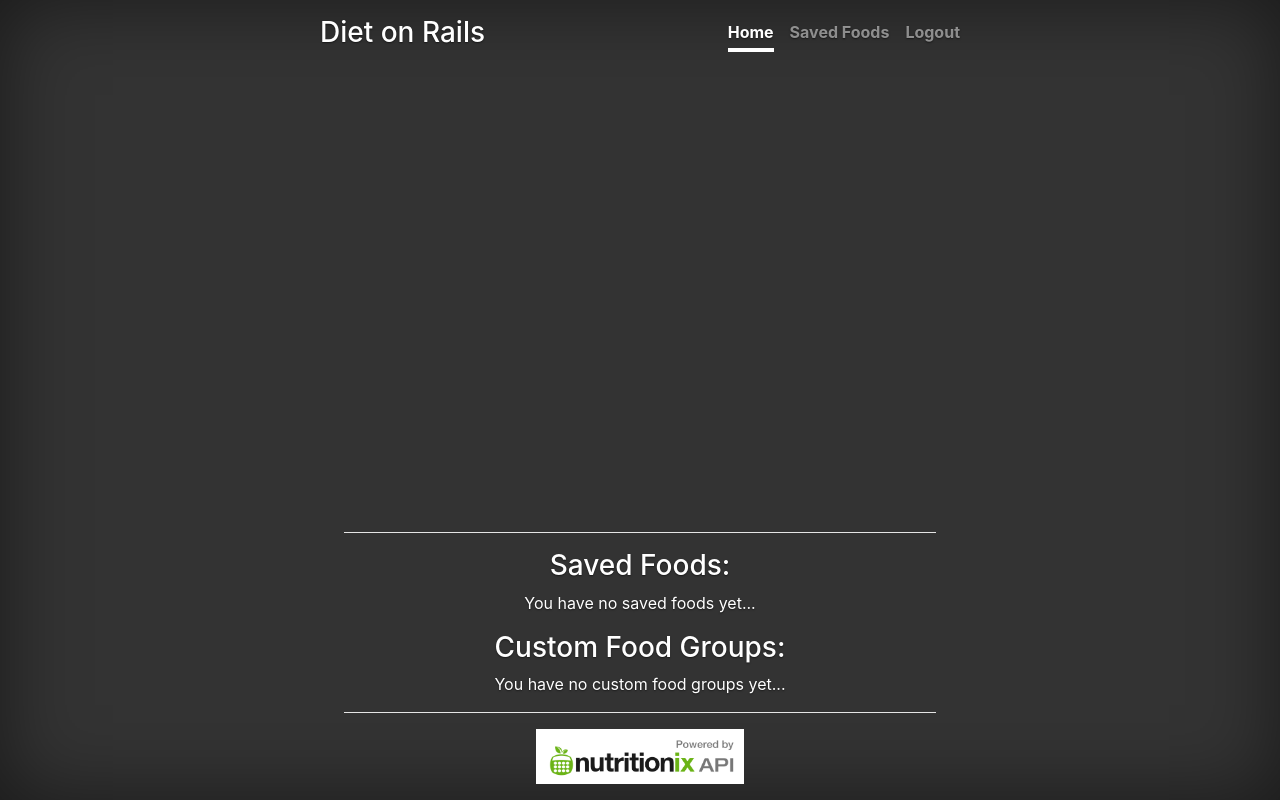
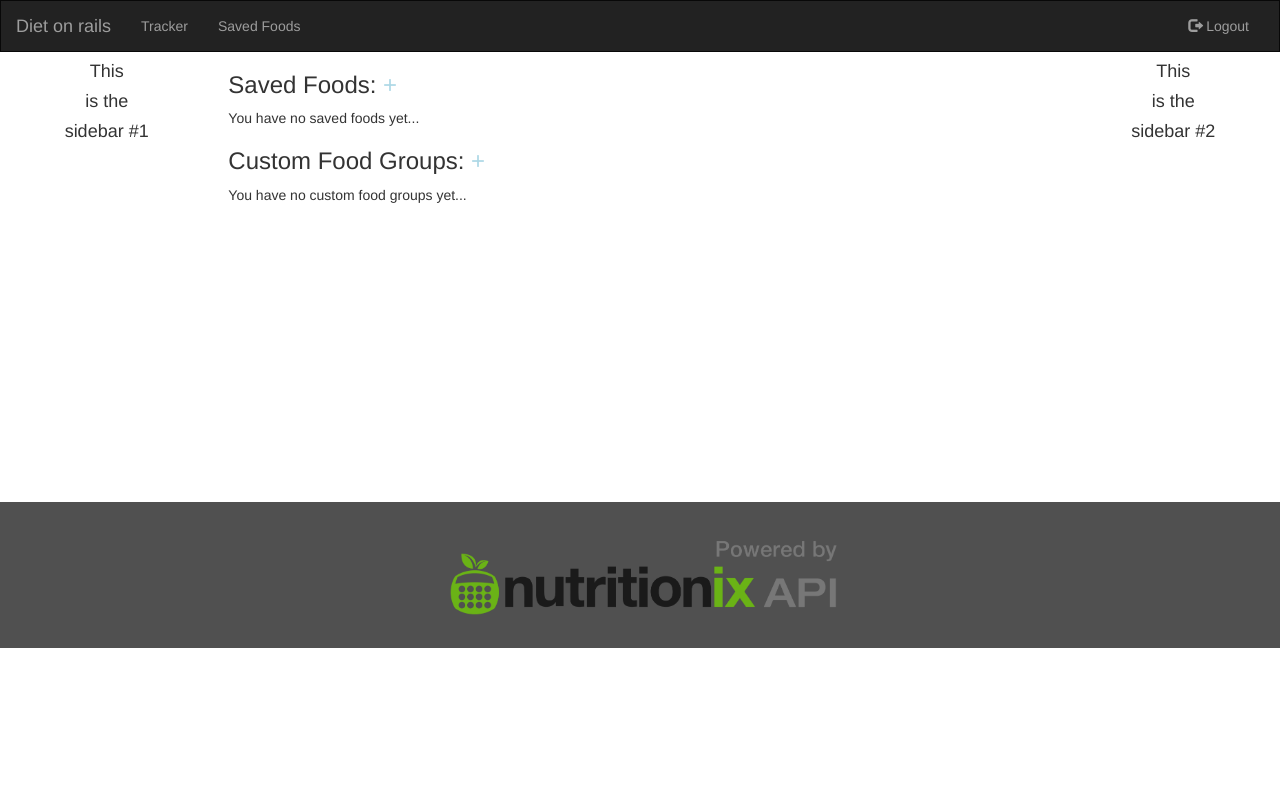
Before and after one commit to Elijah-Piper/Diet-on-Rails, a Django app: page /savedfoods/ in a window 1280 px wide. Run offline with Django 3.2, Linux system fonts and the light colour scheme; the visitor is signed in with stand-in values (Sample User, id 1); data that the repository does not hold is empty; some libraries are stand-ins or nearby versions.

Commit message:
Changed Bootstrap template

```diff
--- a/DietOnRails/templates/registration/login.html
+++ b/DietOnRails/templates/registration/login.html
@@ -14,7 +14,7 @@
 		{% endif %}
 	{% endif %}
 
-	<h3>Login<h3>
+	<p>Enter Username and Password</p>
 
 	<form method="post" action="{% url 'login' %}">
 		{% csrf_token %}
--- a/DietOnRails/tracker/static/base.css
+++ /dev/null
@@ -1,106 +0,0 @@
-/*
- * Globals
- */
-
-/* Links */
-a,
-a:focus,
-a:hover {
-  color: #fff;
-}
-
-/* Custom default button */
-.btn-secondary,
-.btn-secondary:hover,
-.btn-secondary:focus {
-  color: #333;
-  text-shadow: none; /* Prevent inheritance from `body` */
-  background-color: #fff;
-  border: .05rem solid #fff;
-}
-
-
-/*
- * Base structure
- */
-
-html,
-body {
-  height: 100%;
-  background-color: #333;
-}
-
-body {
-  display: -ms-flexbox;
-  display: flex;
-  color: #fff;
-  text-shadow: 0 .05rem .1rem rgba(0, 0, 0, .5);
-  box-shadow: inset 0 0 5rem rgba(0, 0, 0, .5);
-}
-
-.cover-container {
-  max-width: 42em;
-}
-
-
-/*
- * Header
- */
-.masthead {
-  margin-bottom: 2rem;
-}
-
-.masthead-brand {
-  margin-bottom: 0;
-}
-
-.nav-masthead .nav-link {
-  padding: .25rem 0;
-  font-weight: 700;
-  color: rgba(255, 255, 255, .5);
-  background-color: transparent;
-  border-bottom: .25rem solid transparent;
-}
-
-.nav-masthead .nav-link:hover,
-.nav-masthead .nav-link:focus {
-  border-bottom-color: rgba(255, 255, 255, .25);
-}
-
-.nav-masthead .nav-link + .nav-link {
-  margin-left: 1rem;
-}
-
-.nav-masthead .active {
-  color: #fff;
-  border-bottom-color: #fff;
-}
-
-@media (min-width: 48em) {
-  .masthead-brand {
-    float: left;
-  }
-  .nav-masthead {
-    float: right;
-  }
-}
-
-
-/*
- * Cover
- */
-.cover {
-  padding: 0 1.5rem;
-}
-.cover .btn-lg {
-  padding: .75rem 1.25rem;
-  font-weight: 700;
-}
-
-
-/*
- * Footer
- */
-.mastfoot {
-  color: rgba(255, 255, 255, .5);
-}
--- a/DietOnRails/tracker/templates/base.html
+++ b/DietOnRails/tracker/templates/base.html
@@ -1,71 +1,99 @@
 <!DOCTYPE html>
 <html lang="en">
 <head>
-		<!-- Required meta tags -->
+	<title>{% block title %}Diet on Rails{% endblock %}</title>
 	<meta charset="utf-8">
-		<meta name="viewport" content="width=device-width, initial-scale=1, shrink-to-fit=no">
-
-		<link rel="conanical" href="https://getbootstrap.com/docs/4.5/examples/cover/">
-
-		<!-- Bootstrap CSS -->
-		<link rel="stylesheet" href="https://stackpath.bootstrapcdn.com/bootstrap/4.1.3/css/bootstrap.min.css" integrity="sha384-MCw98/SFnGE8fJT3GXwEOngsV7Zt27NXFoaoApmYm81iuXoPkFOJwJ8ERdknLPMO" crossorigin="anonymous">
-
-		<!-- Bootstrap core CSS
-		<link href="../assets/dist/css/bootstrap.min.css" rel="stylesheet">
-	-->
-
-		<title>{% block title %}Diet on Rails{% endblock %}</title>
-
+	<meta name="viewport" content="width=device-width, initial-scale=1">
+	<link rel="stylesheet" href="https://maxcdn.bootstrapcdn.com/bootstrap/3.4.1/css/bootstrap.min.css">
+	<script src="https://ajax.googleapis.com/ajax/libs/jquery/3.5.1/jquery.min.js"></script>
+	<script src="https://maxcdn.bootstrapcdn.com/bootstrap/3.4.1/js/bootstrap.min.js"></script>
 	<style>
-			.bd-placeholder-img {
-				font-size: 1.125rem;
-				text-anchor: middle;
-				-webkit-user-select: none;
-				-moz-user-select: none;
-				-ms-user-select: none;
-				user-select: none;
+		/* Remove the navbar's default margin-bottom and rounded borders */
+		.navbar {
+			margin-bottom: 0;
+			border-radius: 0;
 		}
 
-			@media (min-width: 768px) {
-				.bd-placeholder-img-lg {
-					font-size: 3.5rem;
+		/* Set height of the grid so .sidenav can be 100% (adjust as needed) */
+		.row.content {height: 450px}
+
+		/* Set black background color, white text, and some padding */
+		footer {
+			background-color: #505050;
+			color: white;
+			padding: 15px;
 		}
+
+		/* On small screens, set height to 'auto' for sidenav and grid */
+		@media screen and (max-width: 767px) {
+			.sidenav {
+				height: auto;
+				padding: 15px;
+			}
+			.row.content {height: auto;}
 		}
 	</style>
-		<!-- Custom styles for this template -->
 	{% load static %}
-		<link href="{% static 'base.css' %}" rel="stylesheet" type="text/css">
 </head>
-	<body class="text-center">
-		<div class="cover-container d-flex w-100 h-100 p-3 mx-auto flex-column">
-			<header class="masthead mb-auto">
-				<div class="inner">
-					<h3 class="masthead-brand">Diet on Rails</h3>
-					<nav class="nav nav-masthead justify-content-center">
-						<a class="nav-link active" href="{% url 'home' %}">Home</a>
-						{% if not user.is_authenticated %}
-							<a class="nav-link" href="{% url 'login' %}">Login</a>
-							<a class="nav-link" href="{% url 'create-user' %}">Create Account</a>
+
+<body>
+
+<nav class="navbar navbar-inverse">
+	<div class="container-fluid">
+		<div class="navbar-header">
+			<button type="button" class="navbar-toggle" data-toggle="collapse" data-target="#myNavbar">
+			    <span class="icon-bar"></span>
+			    <span class="icon-bar"></span>
+			    <span class="icon-bar"></span>
+			</button>
+			<a class="navbar-brand" href="{% url 'home' %}">Diet on rails</a>
+		</div>
+		<div class="collapse navbar-collapse" id="myNavbar">
+			<ul class="nav navbar-nav">
+		  		<li><a href="#">Tracker</a></li>
+		    	<li><a href="{% url 'saved-foods' %}">Saved Foods</a></li>
+			</ul>
+			<ul class="nav navbar-nav navbar-right">
+			  	{% if user.is_authenticated %}
+			    	<li><a href="{% url 'logout' %}"><span class="glyphicon glyphicon-log-out"></span> Logout</a></li>
 			    {% else %}
-							<a class="nav-link" href="{% url 'saved-foods' %}">Saved Foods</a>
-							<a class="nav-link" href="{% url 'logout' %}">Logout</a>
+		    		<li><a href="{% url 'login' %}"><span class="glyphicon glyphicon-log-in"></span> Login</a></li>
 		    	{% endif %}
+			</ul>
+		</div>
+	</div>
 </nav>
+
+<div class="container-fluid text-center">
+	<div class="row content">
+  		<div class="col-sm-2 sidenav">
+	    	{% block sidebar_left %}
+		        <h4>
+		        <p>This</p>
+		        <p>is the</p>
+		        <p>sidebar #1</p>
+	  	  		</h4>
+	  	  	{% endblock %}
     	</div>
-			</header>
+    	<!-- Main body of the page -->
+   		<div class="col-sm-8 text-left">
+      		{% block content %}{% endblock %}
+    	</div>
+	    <div class="col-sm-2 sidenav">
+	    	{% block sidebar_right %}
+		    	<h4>
+		    	<p>This</p>
+		    	<p>is the</p>
+		    	<p>sidebar #2</p>
+		  		</h4>
+		  	{% endblock %}
+	    </div>
+	 </div>
+</div>
 
-			<main role="main" class="inner cover">
-				<hr color="white">
-				{% block content %}
-					<h1 class="cover-heading">Cover your page.</h1>
-					<p class="lead">Cover is a one-page template for building simple and beautiful home pages. Download, edit the text, and add your own fullscreen background photo to make it your own.</p>
-					<p class="lead">
-						<a href="#" class="btn btn-lg btn-secondary">Learn more</a>
-					</p>
-				{% endblock %}
-				<hr color="white">
-				<img src="{% static 'images/NutritionixAPI_attribution.png' %}" alt="Powered by NutritionixAPI" style="width:35%; height:auto; background-color: white;">
-			</main>
-		</div>
+<footer class="container-fluid text-center">
+	<img src="{% static 'images/NutritionixAPI_attribution.png' %}" alt="Powered by NutritionixAPI" style="width:35%; height:auto;">
+</footer>
+
 </body>
 </html>
--- a/DietOnRails/tracker/templates/saved_foods.html
+++ b/DietOnRails/tracker/templates/saved_foods.html
@@ -4,7 +4,7 @@
 
 {% block content %}
 
-	<h3>Saved Foods:</h3>
+	<h3>Saved Foods: <a href="" style="color:lightblue;">+</a></h3>
 	{% if saved_foods %}
 		<p>Why is this showing up?</p>
 		{% for food in saved_foods %}
@@ -21,7 +21,7 @@
 		<p>You have no saved foods yet...</p>
 	{% endif %}
 
-	<h3>Custom Food Groups:</h3>
+	<h3>Custom Food Groups: <a href="" style="color:lightblue;">+</a></h3>
 	{% if food_groups %}
 		{% for group in food_groups %}
 			<ul style="list-style-type:none;">
--- a/DietOnRails/tracker/urls.py
+++ b/DietOnRails/tracker/urls.py
@@ -7,3 +7,10 @@ urlpatterns = [
 	path('createuser/', views.create_user, name='create-user'),
 	path('savedfoods/', views.saved_foods, name='saved-foods'),
 ]
+
+
+### For testing API endpoints
+urlpatterns += [
+	path('nutrients', views.item_lookup_nutrients, name='nutrients'),
+	path('search/<query>/', views.item_search, name='search')
+]
--- a/DietOnRails/tracker/views.py
+++ b/DietOnRails/tracker/views.py
@@ -5,6 +5,40 @@ from django.shortcuts import render, redirect
 import requests
 
 from .forms import CreateUserForm
+
+# {attr_id: {name: ***, unit: ***}}
+NUTRITIONIX_USDA_NUTRIENT_MAPPING = {
+	'301': {'name': 'Calcium, Ca', 'unit': 'mg'},
+	'205': {'name': 'Carbohydrate,', 'unit': 'g'},
+	'601': {'name': 'Cholesterol', 'unit': 'mg'},
+	'208': {'name': 'Energy', 'unit': 'kcal'},
+	'606': {'name': 'Saturated Fat', 'unit': 'g'},
+	'645': {'name': 'Monounsaturated Fat', 'unit': 'g'},
+	'646': {'name': 'Polyunsaturated Fat', 'unit': 'g'},
+	'204': {'name': 'Total Fat', 'unit': 'g'},
+	'605': {'name': 'Trans Fat', 'unit': 'g'},
+	'303': {'name': 'Iron, Fe', 'unit': 'mg'},
+	'291': {'name': 'Fiber', 'unit': 'g'},
+	'306': {'name': 'Potassium, K', 'unit': 'mg'},
+	'307': {'name': 'Sodium, Na', 'unit': 'mg'},
+	'203': {'name': 'Protein', 'unit': 'g'},
+	'269': {'name': 'Sugars, total', 'unit': 'g'},
+	'539': {'name': 'Sugars, added', 'unit': 'g'},
+	'324': {'name': 'Vitamin D', 'unit': 'IU'},
+	'221': {'name': 'Alcohol, ethyl', 'unit': 'g'},
+	'262': {'name': 'Caffeine', 'unit': 'mg'},
+	'322': {'name': 'Carotene, alpha', 'unit': 'Âµg'},
+	'321': {'name': 'Carotene, beta', 'unit': 'Âµg'},
+	'421': {'name': 'Choline', 'unit': 'mg'},
+	'417': {'name': 'Folate', 'unit': 'Âµg'},
+	'431': {'name': 'Folic Acid', 'unit': 'Âµg'},
+	'304': {'name': 'Magnesium, Mg', 'unit': 'mg'},
+	'315': {'name': 'Manganese, Mn', 'unit': 'mg'},
+	'305': {'name': 'Phosphorus, P', 'unit': 'mg'},
+	'317': {'name': 'Selenium, Se', 'unit': 'Âµg'},
+	'309': {'name': 'Folate', 'unit': 'Âµg'},
+	'417': {'name': 'Zinc, Zn', 'unit': 'mg'},
+}
 
 def home(request):
 	"""Home dashboard view of the Tracker web application."""
@@ -36,8 +70,11 @@ def saved_foods(request):
 
 	return render(request, 'saved_foods.html', context=context)
 
-"""
-def item_lookup(request):
+
+
+### For testing API endpoints
+
+def item_lookup_nutrients(request):
 	request_data = {
 		"query": "%4 Great Value Cottage Cheese",
 		"timezone": "US/Mountain"
@@ -56,9 +93,32 @@ def item_lookup(request):
 	json = response.json()
 	food_data = json['foods'][0]
 
-	print(type(food_data))
-	for data in food_data:
-		print(f'{data}: {food_data[data]}')
+	#return render(request, 'item_lookup.html', {'food_data': food_data})
 
-	return render(request, 'item_lookup.html', {'food_data': food_data})
-	"""
+def item_search(request, query):
+
+	request_data = {
+		'query': query,
+		'self': False,
+		'detailed': True
+	}
+	request_headers = {
+		'Content-Type': 'application/json',
+		'x-app-id': '8447a624',
+		'x-app-key': '3cab324652168f1b42f3df5abab15baf',
+		'x-remote-user-id': '0',
+	}
+	response = requests.get(
+		'https://trackapi.nutritionix.com/v2/search/instant',
+		params=request_data,
+		headers=request_headers,
+	)
+
+	json = response.json()
+	food_data = list()
+	if 'branded' in json:
+		food_data += json['branded']
+	if 'self' in json:
+		food_data += json['common']
+
+	print(food_data[0])
```
Lines whose indentation alone changed are shown as unchanged.
